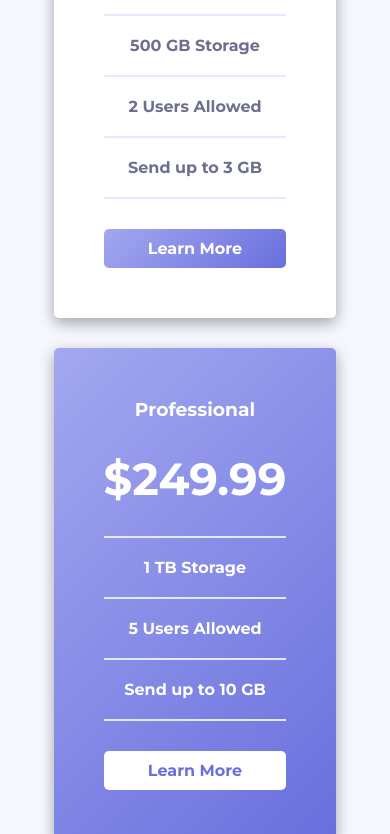
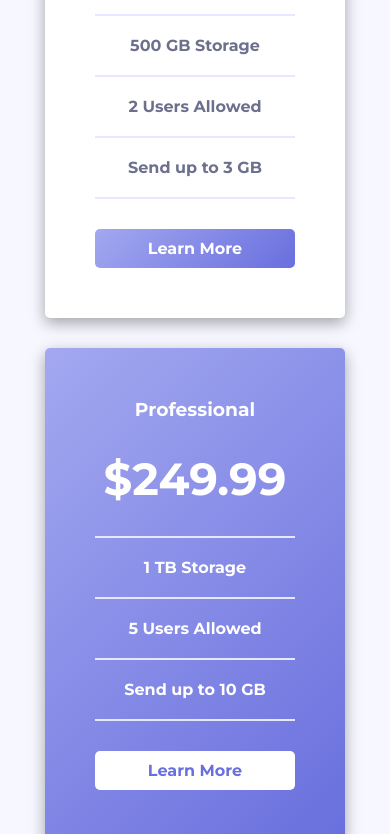
Before and after one commit to editzofmine88-bit/pricing-card, a plain HTML site: page index.html in a window 390 px wide. Shown: the part 379-1213 px from the top of the page. Drawn offline with Linux system fonts and the light colour scheme.

Commit message:
Update index.html

```diff
--- a/index.html
+++ b/index.html
@@ -214,8 +214,7 @@
 }
 .pricing-card
 {
-     width: 100%;
-  max-width: 350px;
+  max-width: 300px;
 }
 .popular
 {
```
